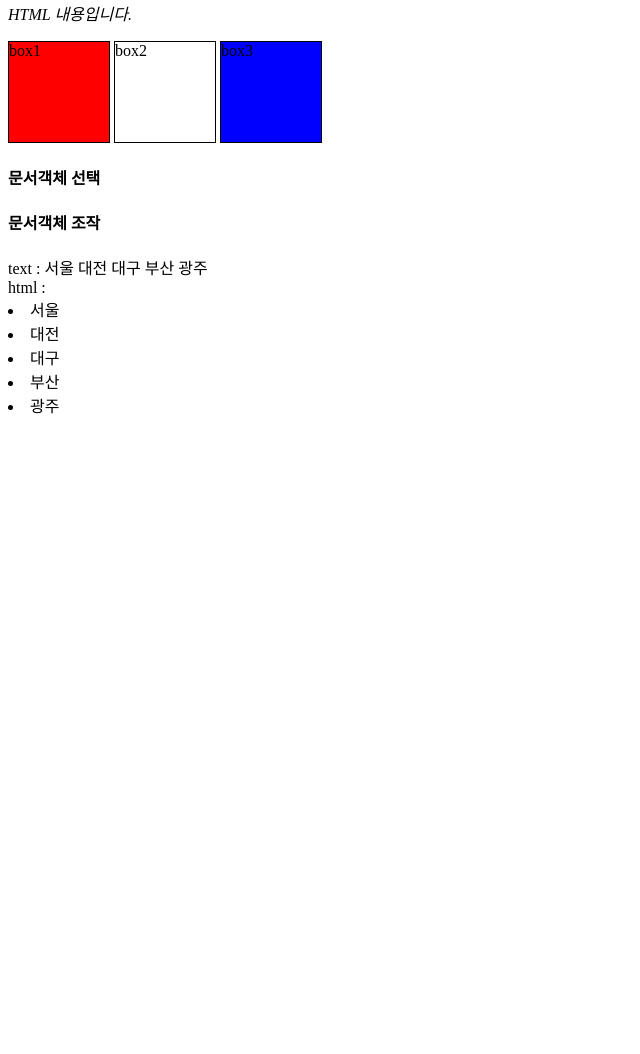
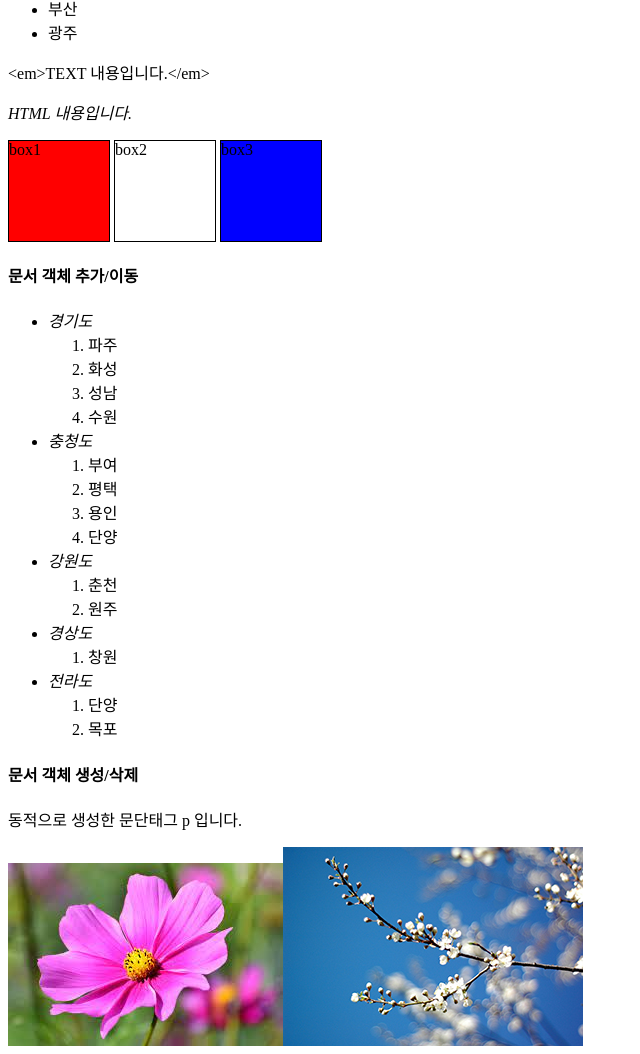
Before and after one commit to lee28921/Javascript, a plain HTML site: page Ch04/4.문서객체.html in a window 1280 px wide. Shown: the part 845-1899 px from the top of the page, without its empty margins (0-640 px from the left). Before the commit the page ends 1288 px from the top, so only its background shows below. Drawn offline with Linux system fonts and the light colour scheme.

Commit message:
Ch04 문서객체 예제

```diff
--- a/Ch04/4.문서객체.html
+++ b/Ch04/4.문서객체.html
@@ -22,6 +22,7 @@
 
     <h3>4.문서객체</h3>
 
+    <h4>문서객체 선택</h4>
     <ul>
         <li id="seoul">
             <span>서울</span>
@@ -45,6 +46,8 @@
         <li>광주</li>
     </ul>
 
+    <h4>문서객체 조작</h4>
+
     <img src="" alt="">
     <img src="" alt="">
 
@@ -66,7 +69,31 @@
     <div class="box green">box2</div>
     <div class="box">box3</div>
 
-    <h4>문서객체 선택</h4>
+    <h4>문서 객체 추가/이동</h4>
+    <ul class="city">
+        <li><em>경기도</em><ol></ol></li>
+        <li><em>충청도</em><ol></ol></li>
+        <li><em>강원도</em><ol></ol></li>
+        <li>
+            <em>경상도</em>
+            <ol>
+                <li>창원</li>
+                <li>수원</li>
+                <li>목포</li>
+                <li>부여</li>
+                <li>원주</li>
+                <li>파주</li>
+            </ol>
+        </li>
+        <li><em>전라도</em><ol></ol></li>
+    </ul>
+
+    <h4>문서 객체 생성/삭제</h4>
+    <section>
+        <h5>삭제할 예정입니다.</h5>
+    </section>
+
+    <!-- 문서 객체 선택 -->
     <script> // 동적
         const h3 = document.querySelector('h3'); // h3 태그 객체를 생성
         h3.style.color = 'gray';
@@ -101,7 +128,7 @@
 
     </script>
 
-    <h4>문서객체 조작</h4>
+    <!-- 문서 객체 조작 -->
     <script>
         // 속성 조작
         const imgs = document.querySelectorAll('img');
@@ -149,5 +176,69 @@
         boxs[2].classList.toggle('blue'); // 있으면 추가, 없으면 삭제
 
     </script>
+
+    <!-- 문서 객체 추가/이동 -->
+    <script>
+        // 추가
+        const gyeonggi   = document.querySelector('.city > li:nth-child(1) > ol');
+        const chungchung = document.querySelector('.city > li:nth-child(2) > ol');
+        const gangwong   = document.querySelector('.city > li:nth-child(3) > ol');
+        const gyeongsang = document.querySelector('.city > li:nth-child(4) > ol');
+        const jeonlla    = document.querySelector('.city > li:nth-child(5) > ol');
+
+        chungchung.insertAdjacentHTML('beforeend','<li>평택</li>'); //beforeend : 추가된 시점에서 후반 추가
+        chungchung.insertAdjacentHTML('beforeend','<li>용인</li>');
+        gyeonggi.insertAdjacentHTML('afterbegin','<li>성남</li>'); //afterbegin : 추가된 시점에서 전반 추가
+        gyeonggi.insertAdjacentHTML('afterbegin','<li>화성</li>');
+
+        chungchung.insertAdjacentHTML('beforeend','<li>단양</li>');
+        gangwong.insertAdjacentHTML('beforeend','<li>춘천</li>');
+        jeonlla.insertAdjacentHTML('beforeend','<li>단양</li>');
+
+        // 이동
+        const nodes = gyeongsang.getElementsByTagName('li'); // 이동시킬 배열 생성
+        const suwon = nodes[1]; // 수원부터
+        const mokpo = nodes[2];
+        const buyeo = nodes[3];
+        const wonju = nodes[4];
+        const pajoo = nodes[5]; // 파주까지
+
+        gyeonggi.append(suwon); // 경기도 태그 안 뒤에 이동
+        gyeonggi.prepend(pajoo);// 경기도 태그 안 앞에 이동
+        jeonlla.append(mokpo);
+        chungchung.prepend(buyeo);
+        gangwong.append(wonju);
+
+    </script>
+
+
+    <!-- 문서 객체 생성/삭제 -->
+    <script>
+        const section = document.getElementsByTagName('section')[0]; //배열을 바로 참조
+
+        const pNode = document.createElement('p');
+        pNode.id = 'text'; // id 정의
+        pNode.innerText = '동적으로 생성한 문단태그 p 입니다.';
+        section.appendChild(pNode); // 태그 안에 텍스트 추가
+
+        const imgNode1 = document.createElement('img');
+        imgNode1.classList.add('img1'); // 태그에 클래스 정의
+        imgNode1.setAttribute('src','./images/flower1.jpg'); // 속성과 값 추가
+        imgNode1.setAttribute('alt','벚꽃');
+        section.appendChild(imgNode1);
+
+        const imgNode2 = document.createElement('img');
+        imgNode2.classList.add('img2');
+        imgNode2.setAttribute('src','./images/flower2.jpg');
+        imgNode2.setAttribute('alt','코스모스');
+        section.insertBefore(imgNode2, imgNode1); // 첫번째 이미지 앞에 생성
+
+        //삭제
+
+        const h5 = document.querySelector('h5');
+        h5.remove(); // 해당 태그 혹은 값 삭제
+
+    </script>
+
 </body>
 </html>
```
Also changed, not shown: Ch04/5.브라우저객체.html (added, +88 -0 lines).
